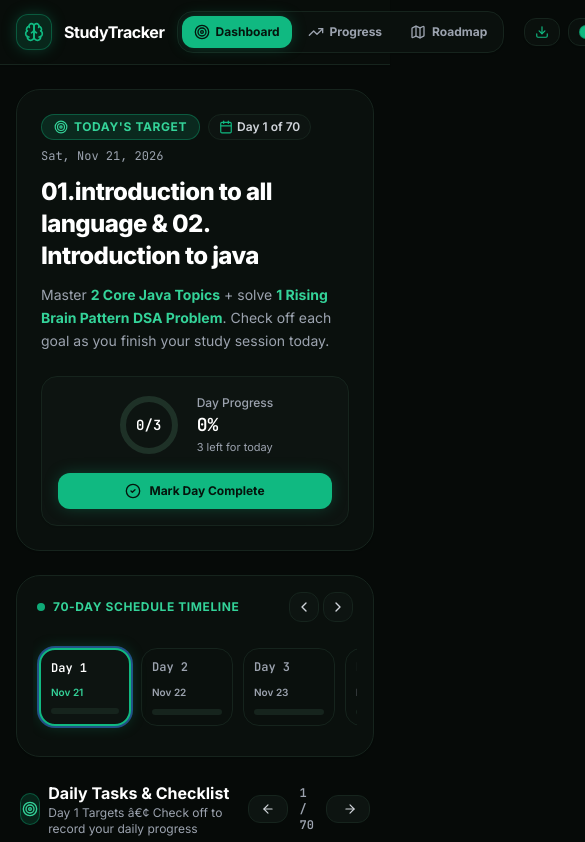
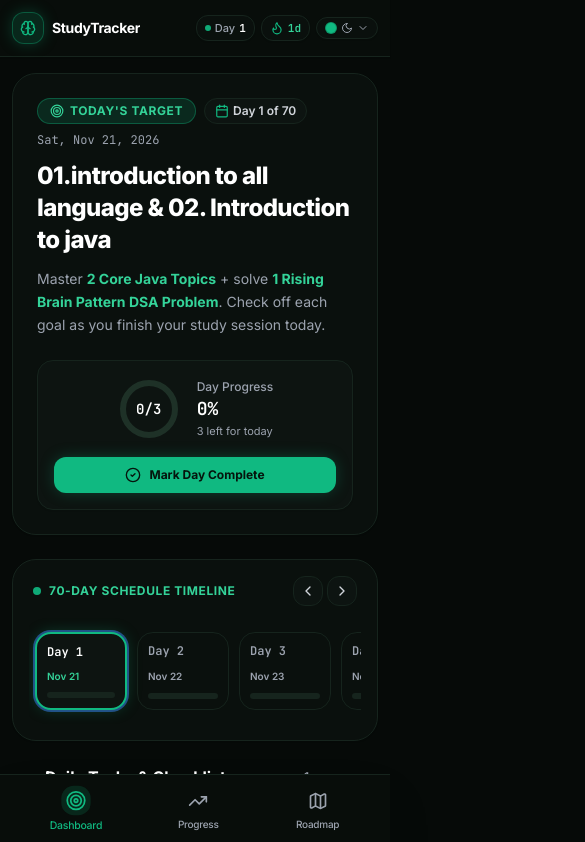
Before and after one commit to iam5uhail/StudyTracker, a React (Vite) app in the folder client/: page / in a window 390 px wide. Shown: the top 842 px of the page, 585 px wide, since content can reach past the window. Built offline with nearby package versions, Linux system fonts and the light colour scheme.

Commit message:
feat(mobile): responsive top navbar and native bottom navigation dock for mobile devices

```diff
--- a/client/src/App.jsx
+++ b/client/src/App.jsx
@@ -20,8 +20,7 @@ import {
   Download,
   Smartphone,
   Share2,
-  X,
-  Sparkles
+  X
 } from 'lucide-react';
 import { useLearning } from './context/LearningContext';
 import { useTheme } from './context/ThemeContext';
@@ -33,7 +32,6 @@ export default function App() {
   const [deferredPrompt, setDeferredPrompt] = useState(null);
   const [isStandalone, setIsStandalone] = useState(false);
   const [showInstallGuide, setShowInstallGuide] = useState(false);
-  const [showBottomBanner, setShowBottomBanner] = useState(false);
   const dropdownRef = useRef(null);
 
   const { activeDayNumber, progressStats } = useLearning();
@@ -68,18 +66,12 @@ export default function App() {
     const handler = (e) => {
       e.preventDefault();
       setDeferredPrompt(e);
-      // Show bottom banner on mobile / desktop if not dismissed before
-      const dismissed = sessionStorage.getItem('pwa_prompt_dismissed');
-      if (!dismissed) {
-        setShowBottomBanner(true);
-      }
     };
 
     window.addEventListener('beforeinstallprompt', handler);
 
     window.addEventListener('appinstalled', () => {
       setIsStandalone(true);
-      setShowBottomBanner(false);
       setDeferredPrompt(null);
     });
 
@@ -92,19 +84,11 @@ export default function App() {
       const choice = await deferredPrompt.userChoice;
       if (choice.outcome === 'accepted') {
         setIsStandalone(true);
-        setShowBottomBanner(false);
       }
       setDeferredPrompt(null);
     } else {
       setShowInstallGuide(true);
     }
-  };
-
-  const handleDismissBanner = () => {
-    setShowBottomBanner(false);
-    try {
-      sessionStorage.setItem('pwa_prompt_dismissed', 'true');
-    } catch (e) {}
   };
 
   return (
@@ -122,30 +106,32 @@ export default function App() {
           backgroundColor: activeTheme.vars['--bg-header']
         }}
       >
-        <div className="max-w-7xl mx-auto px-4 sm:px-6 h-16 flex items-center justify-between gap-3">
-          {/* Brand Logo & Title */}
-          <div className="flex items-center space-x-3 flex-shrink-0">
-            <div className="w-9 h-9 rounded-xl bg-theme-accentSub border border-theme-accentBorder flex items-center justify-center text-theme-accentText shadow-theme-glow transition-all flex-shrink-0">
-              <Brain className="w-5 h-5 text-theme-accent" />
+        <div className="max-w-7xl mx-auto px-3 sm:px-6 h-14 sm:h-16 flex items-center justify-between gap-2 sm:gap-4">
+          {/* Left: Brand Logo & Title */}
+          <div className="flex items-center space-x-2 sm:space-x-3 min-w-0 flex-shrink-0">
+            <div className="w-8 h-8 sm:w-9 sm:h-9 rounded-xl bg-theme-accentSub border border-theme-accentBorder flex items-center justify-center text-theme-accentText shadow-theme-glow transition-all flex-shrink-0">
+              <Brain className="w-4 h-4 sm:w-5 sm:h-5 text-theme-accent" />
             </div>
-            <div>
-              <div className="flex items-center space-x-2">
-                <h1 className="text-base font-bold text-theme-text tracking-tight whitespace-nowrap">StudyTracker</h1>
-                <span className="text-[10px] font-bold uppercase tracking-wider px-2 py-0.5 rounded-full bg-theme-accentSub text-theme-accentText border border-theme-accentBorder hidden xs:inline-block">
+            <div className="min-w-0">
+              <div className="flex items-center space-x-1.5">
+                <h1 className="text-sm sm:text-base font-bold text-theme-text tracking-tight truncate">
+                  StudyTracker
+                </h1>
+                <span className="text-[9px] sm:text-[10px] font-bold uppercase tracking-wider px-1.5 py-0.5 rounded-full bg-theme-accentSub text-theme-accentText border border-theme-accentBorder hidden md:inline-block">
                   Daily Goal
                 </span>
               </div>
-              <p className="text-xs text-theme-muted hidden sm:block truncate max-w-xs md:max-w-none">
-                140 Core Java Topics + Rising Brain DSA â€¢ Starts 21 Nov 2026
+              <p className="text-[11px] text-theme-muted hidden lg:block truncate">
+                140 Java Topics + DSA â€¢ Starts 21 Nov 2026
               </p>
             </div>
           </div>
 
-          {/* 3 Main Navigation Tabs: Dashboard, Progress, Roadmap */}
-          <nav className="flex items-center space-x-1 bg-theme-card border border-theme-border p-1 rounded-2xl text-xs sm:text-sm shadow-sm flex-shrink-0">
+          {/* Desktop Center Navigation Tabs (Hidden on mobile, uses bottom dock instead) */}
+          <nav className="hidden md:flex items-center space-x-1 bg-theme-card border border-theme-border p-1 rounded-2xl text-xs sm:text-sm shadow-sm flex-shrink-0">
             <button
               onClick={() => setActiveNav('dashboard')}
-              className={`flex items-center space-x-1.5 px-3 sm:px-4 py-2 rounded-xl font-bold transition-all whitespace-nowrap ${
+              className={`flex items-center space-x-1.5 px-3 sm:px-4 py-1.5 sm:py-2 rounded-xl font-bold transition-all whitespace-nowrap ${
                 activeNav === 'dashboard'
                   ? 'bg-theme-accent text-theme-accentBtnText shadow-theme-glow'
                   : 'text-theme-muted hover:text-theme-text hover:bg-theme-cardSub'
@@ -157,7 +143,7 @@ export default function App() {
 
             <button
               onClick={() => setActiveNav('progress')}
-              className={`flex items-center space-x-1.5 px-3 sm:px-4 py-2 rounded-xl font-bold transition-all whitespace-nowrap ${
+              className={`flex items-center space-x-1.5 px-3 sm:px-4 py-1.5 sm:py-2 rounded-xl font-bold transition-all whitespace-nowrap ${
                 activeNav === 'progress'
                   ? 'bg-theme-accent text-theme-accentBtnText shadow-theme-glow'
                   : 'text-theme-muted hover:text-theme-text hover:bg-theme-cardSub'
@@ -169,7 +155,7 @@ export default function App() {
 
             <button
               onClick={() => setActiveNav('roadmap')}
-              className={`flex items-center space-x-1.5 px-3 sm:px-4 py-2 rounded-xl font-bold transition-all whitespace-nowrap ${
+              className={`flex items-center space-x-1.5 px-3 sm:px-4 py-1.5 sm:py-2 rounded-xl font-bold transition-all whitespace-nowrap ${
                 activeNav === 'roadmap'
                   ? 'bg-theme-accent text-theme-accentBtnText shadow-theme-glow'
                   : 'text-theme-muted hover:text-theme-text hover:bg-theme-cardSub'
@@ -180,30 +166,30 @@ export default function App() {
             </button>
           </nav>
 
-          {/* Right Header Controls: Active Day Pill, Streak, Install Icon & Theme Switcher */}
-          <div className="flex items-center space-x-2 text-xs flex-shrink-0">
-            {/* Active Day Pill (Single clean line with whitespace-nowrap, no ugly line break) */}
-            <div className="hidden md:flex items-center space-x-1.5 bg-theme-card border border-theme-border px-3 py-1.5 rounded-xl text-xs whitespace-nowrap shadow-sm flex-shrink-0">
-              <span className="w-2 h-2 rounded-full bg-theme-accent animate-pulse" />
-              <span className="text-theme-muted font-medium">Day</span>
-              <strong className="text-theme-text font-mono font-bold">{activeDayNumber}</strong>
+          {/* Right Header Controls: Day Pill, Streak, Install & Theme Selector */}
+          <div className="flex items-center space-x-1.5 sm:space-x-2 text-xs flex-shrink-0">
+            {/* Active Day Pill (Visible on both mobile & desktop) */}
+            <div className="flex items-center space-x-1 sm:space-x-1.5 bg-theme-card border border-theme-border px-2 sm:px-2.5 py-1 rounded-xl text-xs whitespace-nowrap shadow-sm">
+              <span className="w-1.5 h-1.5 sm:w-2 sm:h-2 rounded-full bg-theme-accent animate-pulse" />
+              <span className="text-theme-muted font-medium text-[11px] sm:text-xs">Day</span>
+              <strong className="text-theme-text font-mono font-bold text-[11px] sm:text-xs">{activeDayNumber}</strong>
             </div>
 
             {/* Streak Pill */}
-            <div className="hidden lg:flex items-center space-x-1.5 bg-theme-card border border-theme-border px-2.5 py-1.5 rounded-xl text-xs text-theme-accentText whitespace-nowrap shadow-sm flex-shrink-0">
+            <div className="flex items-center space-x-1 bg-theme-card border border-theme-border px-2 sm:px-2.5 py-1 rounded-xl text-xs text-theme-accentText whitespace-nowrap shadow-sm">
               <Flame className="w-3.5 h-3.5 text-theme-accent" />
-              <span className="font-mono font-bold">{progressStats.streak}d Streak</span>
+              <span className="font-mono font-bold text-[11px] sm:text-xs">{progressStats.streak}d</span>
             </div>
 
-            {/* Install App Quick Button */}
+            {/* Install App Button (Desktop only, mobile has install banner or menu) */}
             {!isStandalone && (
               <button
                 onClick={handleInstallApp}
-                className="flex items-center space-x-1.5 px-2.5 py-1.5 rounded-xl border border-theme-border bg-theme-card hover:bg-theme-cardSub text-theme-secondary hover:text-theme-text transition-all whitespace-nowrap text-xs shadow-sm flex-shrink-0"
-                title="Install StudyTracker App on Android, iOS, or PC"
+                className="hidden lg:flex items-center space-x-1 px-2.5 py-1 rounded-xl border border-theme-border bg-theme-card hover:bg-theme-cardSub text-theme-secondary hover:text-theme-text transition-all whitespace-nowrap text-xs shadow-sm"
+                title="Install App"
               >
                 <Download className="w-3.5 h-3.5 text-theme-accent" />
-                <span className="hidden xl:inline font-semibold">Install</span>
+                <span className="font-semibold text-[11px]">Install</span>
               </button>
             )}
 
@@ -211,28 +197,28 @@ export default function App() {
             <div className="relative" ref={dropdownRef}>
               <button
                 onClick={() => setThemeDropdownOpen(!themeDropdownOpen)}
-                className="flex items-center space-x-2 bg-theme-card hover:bg-theme-cardSub border border-theme-border px-2.5 sm:px-3 py-1.5 rounded-xl text-theme-text shadow-sm transition-all focus:outline-none whitespace-nowrap flex-shrink-0"
+                className="flex items-center space-x-1 sm:space-x-1.5 bg-theme-card hover:bg-theme-cardSub border border-theme-border px-2 sm:px-2.5 py-1 rounded-xl text-theme-text shadow-sm transition-all focus:outline-none whitespace-nowrap"
                 title="Select Theme"
               >
                 <span
-                  className="w-3.5 h-3.5 rounded-full border border-black/20 flex-shrink-0 shadow-sm"
+                  className="w-3 h-3 sm:w-3.5 sm:h-3.5 rounded-full border border-black/20 flex-shrink-0 shadow-sm"
                   style={{ backgroundColor: activeTheme.dotColor }}
                 />
-                <span className="font-semibold text-xs hidden sm:inline">
+                <span className="font-semibold text-[11px] sm:text-xs hidden sm:inline">
                   {activeTheme.label}
                 </span>
                 {isDark ? (
-                  <Moon className="w-3.5 h-3.5 text-theme-muted" />
+                  <Moon className="w-3 h-3 sm:w-3.5 sm:h-3.5 text-theme-muted" />
                 ) : (
-                  <Sun className="w-3.5 h-3.5 text-amber-500" />
+                  <Sun className="w-3 h-3 sm:w-3.5 sm:h-3.5 text-amber-500" />
                 )}
-                <ChevronDown className="w-3.5 h-3.5 text-theme-muted" />
+                <ChevronDown className="w-3 h-3 text-theme-muted" />
               </button>
 
               {/* Theme Dropdown Menu */}
               {themeDropdownOpen && (
                 <div
-                  className="absolute right-0 mt-2 w-64 rounded-2xl border border-theme-border shadow-2xl p-2 z-[9999] space-y-1"
+                  className="absolute right-0 mt-2 w-60 sm:w-64 rounded-2xl border border-theme-border shadow-2xl p-2 z-[9999] space-y-1"
                   style={{
                     backgroundColor: activeTheme.vars['--bg-card'],
                     color: activeTheme.vars['--text-primary'],
@@ -241,7 +227,7 @@ export default function App() {
                       : '0 20px 40px -10px rgba(0, 0, 0, 0.15), 0 0 0 1px var(--border-main)'
                   }}
                 >
-                  <div className="px-3 py-1.5 text-[11px] font-bold uppercase tracking-wider text-theme-muted border-b border-theme-border flex items-center justify-between">
+                  <div className="px-3 py-1.5 text-[10px] sm:text-[11px] font-bold uppercase tracking-wider text-theme-muted border-b border-theme-border flex items-center justify-between">
                     <span>Select Color Theme</span>
                     <Palette className="w-3.5 h-3.5" />
                   </div>
@@ -255,15 +241,15 @@ export default function App() {
                           setTheme(t.id);
                           setThemeDropdownOpen(false);
                         }}
-                        className={`w-full flex items-center justify-between px-3 py-2 rounded-xl text-xs font-medium transition-all ${
+                        className={`w-full flex items-center justify-between px-2.5 sm:px-3 py-2 rounded-xl text-xs font-medium transition-all ${
                           isSelected
                             ? 'bg-theme-accentSub text-theme-accentText border border-theme-accentBorder font-bold'
                             : 'text-theme-secondary hover:text-theme-text hover:bg-theme-cardSub'
                         }`}
                       >
-                        <div className="flex items-center space-x-2.5">
+                        <div className="flex items-center space-x-2 sm:space-x-2.5">
                           <span
-                            className="w-4 h-4 rounded-full border border-black/20 flex-shrink-0 shadow-sm"
+                            className="w-3.5 h-3.5 sm:w-4 sm:h-4 rounded-full border border-black/20 flex-shrink-0 shadow-sm"
                             style={{ backgroundColor: t.dotColor }}
                           />
                           <div className="text-left">
@@ -279,7 +265,7 @@ export default function App() {
                     );
                   })}
 
-                  {/* Quick Install Option inside menu */}
+                  {/* Install App option inside menu */}
                   {!isStandalone && (
                     <div className="pt-1.5 border-t border-theme-border mt-1">
                       <button
@@ -290,7 +276,7 @@ export default function App() {
                         className="w-full flex items-center space-x-2 px-3 py-2 rounded-xl text-xs font-semibold text-theme-accentText hover:bg-theme-accentSub transition-all"
                       >
                         <Download className="w-3.5 h-3.5" />
-                        <span>Install StudyTracker App</span>
+                        <span>Install App on Device</span>
                       </button>
                     </div>
                   )}
@@ -301,8 +287,8 @@ export default function App() {
         </div>
       </header>
 
-      {/* Main Content Area */}
-      <main className="flex-1 max-w-7xl w-full mx-auto px-4 sm:px-6 py-6 sm:py-8">
+      {/* Main Content Area - pb-24 on mobile ensures bottom nav dock never overlaps content */}
+      <main className="flex-1 max-w-7xl w-full mx-auto px-3 sm:px-6 py-4 sm:py-8 pb-24 md:pb-8">
         {activeNav === 'dashboard' && (
           <DashboardView onOpenNotes={handleOpenNotes} />
         )}
@@ -316,9 +302,9 @@ export default function App() {
         )}
       </main>
 
-      {/* Modern Footer */}
+      {/* Modern Footer (Desktop only) */}
       <footer
-        className="border-t border-theme-border py-5 text-center text-xs text-theme-muted"
+        className="hidden md:block border-t border-theme-border py-5 text-center text-xs text-theme-muted"
         style={{ backgroundColor: activeTheme.vars['--bg-header'] }}
       >
         <div className="max-w-7xl mx-auto px-4 flex flex-col sm:flex-row items-center justify-between gap-2">
@@ -327,50 +313,72 @@ export default function App() {
         </div>
       </footer>
 
+      {/* Mobile Bottom Navigation Dock (Like a Native Mobile App) */}
+      <nav
+        aria-label="Mobile Navigation"
+        className="md:hidden fixed bottom-0 left-0 right-0 z-40 border-t border-theme-border shadow-2xl backdrop-blur-md px-3 py-2 transition-colors duration-200"
+        style={{ backgroundColor: activeTheme.vars['--bg-header'] }}
+      >
+        <div className="flex items-center justify-around max-w-md mx-auto">
+          <button
+            onClick={() => {
+              setActiveNav('dashboard');
+              window.scrollTo({ top: 0, behavior: 'smooth' });
+            }}
+            className={`flex flex-col items-center justify-center py-1 px-4 rounded-2xl transition-all ${
+              activeNav === 'dashboard'
+                ? 'text-theme-accent font-bold scale-105'
+                : 'text-theme-muted hover:text-theme-text'
+            }`}
+          >
+            <div className={`p-1 rounded-xl ${activeNav === 'dashboard' ? 'bg-theme-accentSub text-theme-accent' : ''}`}>
+              <Target className="w-5 h-5" />
+            </div>
+            <span className="text-[10px] mt-0.5 tracking-tight font-medium">Dashboard</span>
+          </button>
+
+          <button
+            onClick={() => {
+              setActiveNav('progress');
+              window.scrollTo({ top: 0, behavior: 'smooth' });
+            }}
+            className={`flex flex-col items-center justify-center py-1 px-4 rounded-2xl transition-all ${
+              activeNav === 'progress'
+                ? 'text-theme-accent font-bold scale-105'
+                : 'text-theme-muted hover:text-theme-text'
+            }`}
+          >
+            <div className={`p-1 rounded-xl ${activeNav === 'progress' ? 'bg-theme-accentSub text-theme-accent' : ''}`}>
+              <TrendingUp className="w-5 h-5" />
+            </div>
+            <span className="text-[10px] mt-0.5 tracking-tight font-medium">Progress</span>
+          </button>
+
+          <button
+            onClick={() => {
+              setActiveNav('roadmap');
+              window.scrollTo({ top: 0, behavior: 'smooth' });
+            }}
+            className={`flex flex-col items-center justify-center py-1 px-4 rounded-2xl transition-all ${
+              activeNav === 'roadmap'
+                ? 'text-theme-accent font-bold scale-105'
+                : 'text-theme-muted hover:text-theme-text'
+            }`}
+          >
+            <div className={`p-1 rounded-xl ${activeNav === 'roadmap' ? 'bg-theme-accentSub text-theme-accent' : ''}`}>
+              <Map className="w-5 h-5" />
+            </div>
+            <span className="text-[10px] mt-0.5 tracking-tight font-medium">Roadmap</span>
+          </button>
+        </div>
+      </nav>
+
       {/* Simple Notes Modal */}
       {activeNotesData && (
         <SimpleNotesModal
           taskData={activeNotesData}
           onClose={() => setActiveNotesData(null)}
         />
-      )}
-
-      {/* Floating Bottom Install Banner (For mobile & web visitors) */}
-      {showBottomBanner && !isStandalone && (
-        <aside
-          aria-label="Install App"
-          className="fixed bottom-4 left-4 right-4 sm:left-auto sm:right-6 sm:w-96 z-50 p-4 rounded-3xl border border-theme-border shadow-2xl flex items-center justify-between gap-3 animate-fade-in"
-          style={{
-            backgroundColor: activeTheme.vars['--bg-card'],
-            boxShadow: '0 20px 40px -10px rgba(0,0,0,0.6)'
-          }}
-        >
-          <div className="flex items-center space-x-3 min-w-0">
-            <div className="w-10 h-10 rounded-2xl bg-theme-accentSub border border-theme-accentBorder flex items-center justify-center text-theme-accentText flex-shrink-0">
-              <Smartphone className="w-5 h-5 text-theme-accent" />
-            </div>
-            <div className="min-w-0">
-              <h4 className="text-xs font-bold text-theme-text truncate">Install StudyTracker App</h4>
-              <p className="text-[11px] text-theme-muted truncate">Fast, offline-ready & standalone</p>
-            </div>
-          </div>
-
-          <div className="flex items-center space-x-1.5 flex-shrink-0">
-            <button
-              onClick={handleInstallApp}
-              className="px-3 py-1.5 rounded-xl text-xs font-bold bg-theme-accent text-theme-accentBtnText shadow-theme-glow hover:opacity-90 transition-all"
-            >
-              Install
-            </button>
-            <button
-              onClick={handleDismissBanner}
-              className="p-1 text-theme-muted hover:text-theme-text rounded-lg"
-              title="Dismiss"
-            >
-              <X className="w-4 h-4" />
-            </button>
-          </div>
-        </aside>
       )}
 
       {/* Install App Guide Modal */}
```
